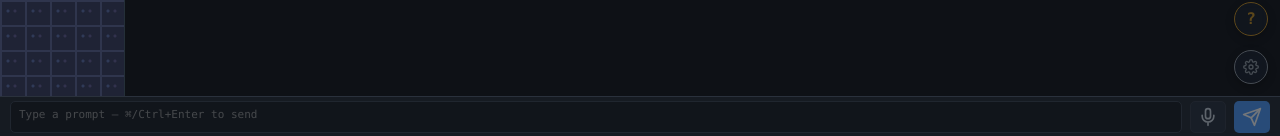
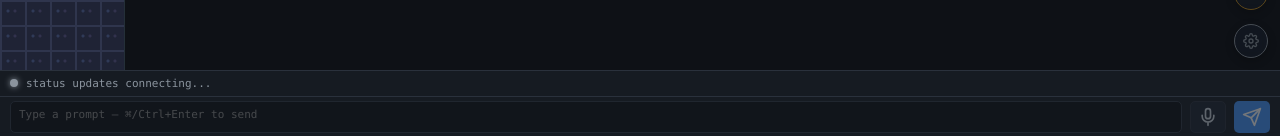
Before and after one commit to leolin310148/tmact, a React (Vite) app in the folder internal/web/frontend/: page / in a window 1280 px wide. Shown: the part 661-797 px from the top of the page. Built offline with nearby package versions, Linux system fonts and the light colour scheme; no server answers.

Commit message:
Unify web connection status indicator

```diff
--- a/internal/web/frontend/src/app.css
+++ b/internal/web/frontend/src/app.css
@@ -1916,17 +1916,6 @@
     display: flex; align-items: center; justify-content: center;
     font: 700 9px/1 var(--mono); color: #1a1100;
   }
-  /* Connection indicator: only visible after 10s+ without a fresh snapshot. */
-  .stale-dot {
-    flex: 0 0 auto;
-    width: 11px; height: 11px;
-    margin-left: 8px;
-    border-radius: 50%;
-    background: var(--red);
-    box-shadow: 0 0 6px var(--red);
-    display: none;
-  }
-
   .content-wrap {
     position: relative;
     flex: 1 1 auto;
@@ -2122,17 +2111,27 @@
   /* Shown only when the keys overflow a single row (JS sets .overflowing). */
   .key-toggle { display: none; padding: 5px 10px; }
   .key-area.overflowing .key-toggle { display: inline-block; }
-  /* Connection-status strip — sits directly above the pane-list chips so
-     "connecting…" / "reconnecting…" never reflows the chip row below it
-     (only the pane output shrinks). Shown via JS by toggling .show. */
+  /* Connection-status strip — the single status-area indicator for pane stream
+     reconnects and stale snapshot delivery. */
   .conn-status {
     flex: 0 0 auto; display: none;
+    align-items: center; gap: 8px;
     padding: 5px 10px;
     background: var(--panel);
     border-top: 1px solid var(--border);
-    font: 11px/1.4 var(--mono); letter-spacing: 0.3px; color: var(--fg-dim);
-  }
-  .conn-status.show { display: block; }
+    font: 11px/1.4 var(--mono); color: var(--fg-dim);
+  }
+  .conn-status.show { display: flex; }
+  .conn-status-dot {
+    flex: 0 0 auto;
+    width: 8px; height: 8px;
+    border-radius: 50%;
+    background: currentColor;
+    box-shadow: 0 0 6px currentColor;
+  }
+  .conn-status-connecting { color: var(--fg-dim); }
+  .conn-status-reconnecting { color: var(--amber); }
+  .conn-status-stale { color: var(--red); }
   /* Quick-answer buttons for a detected menu prompt — one per numbered
      option. Lives above the chips (not in the input bar) so showing/hiding it
      reflows only the pane output, never the chip row. Hidden by default; the
--- a/internal/web/frontend/src/components/App.tsx
+++ b/internal/web/frontend/src/components/App.tsx
@@ -57,7 +57,6 @@ import { translateKey } from "../lib/keymap";
 import { StatusLine, panePeer } from "./StatusLine";
 import { OfficeBlock } from "./OfficeBlock";
 import { ConnStatus } from "./ConnStatus";
-import { StaleDot } from "./StaleDot";
 import { OptionBar } from "./OptionBar";
 import ContentPane from "./ContentPane";
 import MarkdownToggle from "./MarkdownToggle";
@@ -374,11 +373,9 @@ function AppInner({ store }: { store: ReturnType<typeof useAppStateStore> }) {
       // Surface the connection state in the strip above the chips; the input-bar
       // error/upload slot is independent and stays put (app.js onStatus block).
       if (s === "connecting") {
-        setConnStatus("connecting…");
-        if (paneLinesRef.current.length === 0) setContent("Connecting…");
+        setConnStatus("pane stream connecting...");
       } else if (s === "reconnecting") {
-        setConnStatus("reconnecting…");
-        if (paneLinesRef.current.length === 0) setContent("Reconnecting…");
+        setConnStatus("pane stream reconnecting...");
       } else if (s === "open") {
         setConnStatus("");
       }
@@ -1047,7 +1044,6 @@ function AppInner({ store }: { store: ReturnType<typeof useAppStateStore> }) {
 
       <nav className="statusline">
         <StatusLine />
-        <StaleDot />
       </nav>
 
       <InputBar
--- a/internal/web/frontend/src/components/ConnStatus.tsx
+++ b/internal/web/frontend/src/components/ConnStatus.tsx
@@ -1,22 +1,11 @@
-// ConnStatus — the live-connection strip (#conn-status), ported 1:1 from
-// app.js setConnStatus (MIGRATION_SPEC §6 item 16; §6 item 83).
-//
-// app.js:
-//   function setConnStatus(msg) {
-//     const el = $("conn-status");
-//     el.textContent = msg;
-//     el.classList.toggle("show", msg !== "");
-//   }
-//
-// The strip lives ABOVE the chips (in index.html order), so showing/hiding it
-// reflows only the pane output, never the chip row — preserved here because the
-// element is a static sibling of <StatusLine> and only its text/`.show` class
-// change. CSS: `.conn-status { display: none }`, `.conn-status.show { display: block }`.
-//
-// App owns the connection-status string: usePaneStream's onStatus drives App's
-// setConnStatus callback, which stores the string (ref + bump) and passes it
-// here as `text`. Empty string → no `.show` class (hidden). The string content
-// ("connecting…"/"reconnecting…"/"") is set verbatim by App, not by this view.
+// ConnStatus centralizes connection health for the status area. Pane WebSocket
+// lifecycle text comes from App; snapshot freshness is checked here so the old
+// separate stale dot does not create a second, competing connection indicator.
+
+import { useEffect, useState } from "react";
+import { useAppState } from "../store/AppStateContext";
+
+const STALE_MS = 10000;
 
 interface ConnStatusProps {
   /** The current connection-status message; "" hides the strip. */
@@ -24,12 +13,52 @@ interface ConnStatusProps {
 }
 
 export function ConnStatus({ text }: ConnStatusProps) {
+  const { state } = useAppState();
+
+  // Re-evaluate freshness even when no snapshot arrives; otherwise a stalled
+  // feed would never flip from fresh to stale on its own.
+  const [, tick] = useState(0);
+  useEffect(() => {
+    const id = setInterval(() => tick((n) => n + 1), 1000);
+    return () => clearInterval(id);
+  }, []);
+
+  const snap = state.snapshot;
+  const hasSnapshot = !!(snap && snap.ts);
+  const stale = !(
+    hasSnapshot &&
+    Date.now() - new Date(snap.ts).getTime() <= STALE_MS
+  );
+  let message = text;
+  let kind = "";
+  if (text.includes("reconnecting")) {
+    kind = "reconnecting";
+  } else if (text.includes("connecting")) {
+    kind = "connecting";
+  } else if (stale && hasSnapshot) {
+    message = "status updates interrupted - retrying...";
+    kind = "stale";
+  } else if (stale) {
+    message = "status updates connecting...";
+    kind = "connecting";
+  }
+
   return (
     <div
-      className={"conn-status" + (text !== "" ? " show" : "")}
+      className={[
+        "conn-status",
+        message !== "" ? "show" : "",
+        kind ? "conn-status-" + kind : "",
+      ].filter(Boolean).join(" ")}
       id="conn-status"
+      role={message ? "status" : undefined}
     >
-      {text}
+      {message ? (
+        <>
+          <span className="conn-status-dot" aria-hidden="true" />
+          <span>{message}</span>
+        </>
+      ) : null}
     </div>
   );
 }
--- a/internal/web/frontend/src/components/StaleDot.tsx
+++ /dev/null
@@ -1,58 +0,0 @@
-// StaleDot — the red "no fresh snapshot" dot (#stale-dot), ported 1:1 from
-// app.js checkStale (MIGRATION_SPEC §6 item 3).
-//
-// app.js:
-//   const STALE_MS = 10000;
-//   function checkStale() {
-//     const snap = state.snapshot;
-//     const fresh = snap && snap.ts &&
-//       (Date.now() - new Date(snap.ts).getTime() <= STALE_MS);
-//     $("stale-dot").style.display = fresh ? "none" : "block";
-//   }
-//
-// app.js called checkStale after every applySnapshot AND on the 1000 ms poll
-// tick, so the dot lights even when no new snapshot arrives. Here we recompute
-// freshness on every render (driven by bump() when snapshots land) AND on a
-// 1000 ms self-timer so a stalled feed still flips the dot on its own — matching
-// the original's poll-driven re-check cadence.
-//
-// Edge cases preserved verbatim:
-//   - No snapshot / no `ts` → `fresh` falsy → dot shown (display:block).
-//   - Invalid `ts` → `getTime()` is NaN → comparison is false → dot shown; no
-//     crash (§6 item 3).
-// The element keeps its inline display toggle (CSS default is `display: none`),
-// exactly like the original imperative `style.display` write.
-
-import { useEffect, useState } from "react";
-import { useAppState } from "../store/AppStateContext";
-
-const STALE_MS = 10000;
-
-export function StaleDot() {
-  const { state } = useAppState();
-
-  // A self-driven 1 s ticker forces a re-check even with no new snapshot, so the
-  // dot can transition fresh → stale on its own (app.js's poll-interval
-  // checkStale). We only need it to re-run the freshness computation below.
-  const [, tick] = useState(0);
-  useEffect(() => {
-    const id = setInterval(() => tick((n) => n + 1), 1000);
-    return () => clearInterval(id);
-  }, []);
-
-  const snap = state.snapshot;
-  const fresh = !!(
-    snap &&
-    snap.ts &&
-    Date.now() - new Date(snap.ts).getTime() <= STALE_MS
-  );
-
-  return (
-    <span
-      className="stale-dot"
-      id="stale-dot"
-      title="no connection for 10s+"
-      style={{ display: fresh ? "none" : "block" }}
-    />
-  );
-}
--- a/internal/web/frontend/src/ws/useSnapshotStream.ts
+++ b/internal/web/frontend/src/ws/useSnapshotStream.ts
@@ -19,7 +19,7 @@
 //   this hook — re-renders are driven by `bump()` from the store, called exactly
 //   where the original re-ran its imperative render functions
 //   (renderStatusline / renderMode / checkStale write to the DOM in the
-//   original; in the port `bump()` re-renders the chips / mode / StaleDot
+//   original; in the port `bump()` re-renders the chips / mode / ConnStatus
 //   components, which read live `state`).
 //
 //   `state.snapshot` / `state.selected` / `state.paneOrder` / `state.drafts`
@@ -113,7 +113,7 @@ export interface SnapshotStreamDeps {
 }
 
 /**
- * What App needs to drive the chips, the stale dot, and the WS reopen. The hook
+ * What App needs to drive the chips, connection summary, and the WS reopen. The hook
  * owns the SSE/poll resources and the snapshot apply path; App calls
  * `refreshSnapshot` once on startup and starts the stream, exactly like the
  * original's bottom block.
@@ -137,9 +137,9 @@ export interface SnapshotStream {
    * app.js `checkStale()` as a pure predicate: `true` when no fresh snapshot has
    * landed within STALE_MS (the daemon stalled or the connection dropped).
    * `Invalid Date` (missing/garbage `ts`) is treated as stale and never throws.
-   * The StaleDot component calls this each render (and on its own 1 s timer) to
-   * decide `#stale-dot` visibility, mirroring the original's
-   * `style.display = fresh ? "none" : "block"`.
+   * ConnStatus calls this same predicate logic each render (and on its own
+   * 1 s timer) so stale snapshot delivery is surfaced in the unified
+   * connection strip.
    */
   checkStale: () => boolean;
 }
@@ -243,7 +243,7 @@ export function useSnapshotStream(deps: SnapshotStreamDeps): SnapshotStream {
   //   4. restoreSelection()      → may call selectPane (which itself re-renders)
   //   5. syncQuickDock()
   //   6. pruneCache(snap)
-  //   7. checkStale()            → StaleDot recomputes on the bump()
+  //   7. checkStale()            → ConnStatus recomputes on the bump()
   //
   // The paneOrder freeze (app.js renderStatusline: `state.paneOrder =
   // panes.map(p => p.pane_id)`) lives in the StatusLine component's render in
@@ -258,14 +258,14 @@ export function useSnapshotStream(deps: SnapshotStreamDeps): SnapshotStream {
       restoreSelection();
       depsRef.current.syncQuickDock();
       pruneCache(snap);
-      bump(); // checkStale() — re-render StaleDot from the (possibly) new ts
+      bump(); // checkStale() — re-render ConnStatus from the (possibly) new ts
     },
     [state, bump, restoreSelection, pruneCache],
   );
 
   // refreshSnapshot — port of app.js `refreshSnapshot()`. On success apply; on
   // failure keep the last snapshot and re-evaluate staleness via a bump (the
-  // original called checkStale(); here StaleDot recomputes on the bump). Never
+  // original called checkStale(); here ConnStatus recomputes on the bump). Never
   // throws — every error is swallowed exactly like the original try/catch.
   const refreshSnapshot = useCallback(async (): Promise<void> => {
     try {
```
Also changed, not shown: internal/web/frontend/src/ARCHITECTURE.md (+3 -3 lines), 1 other file (tests, documents, lock files or other folders).
